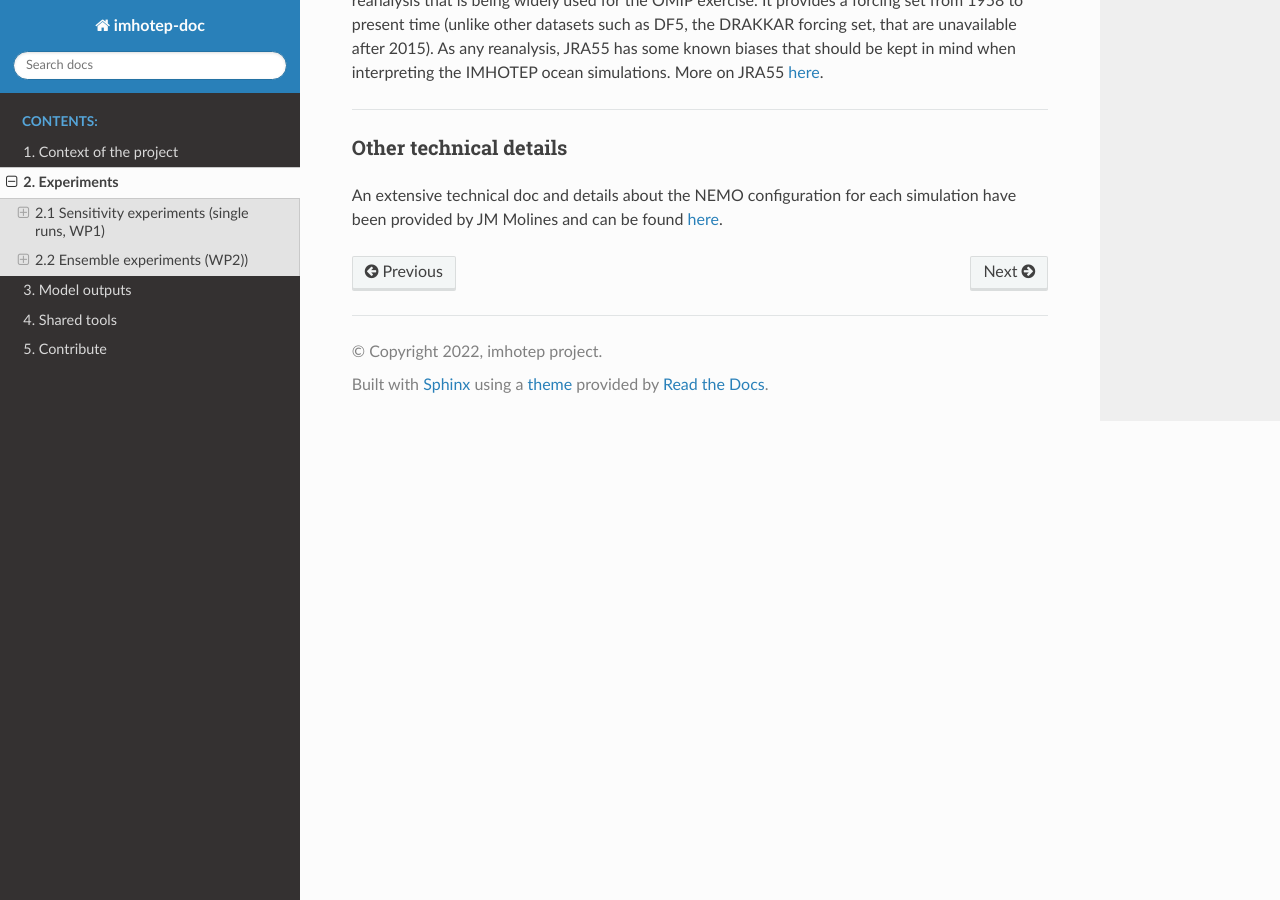
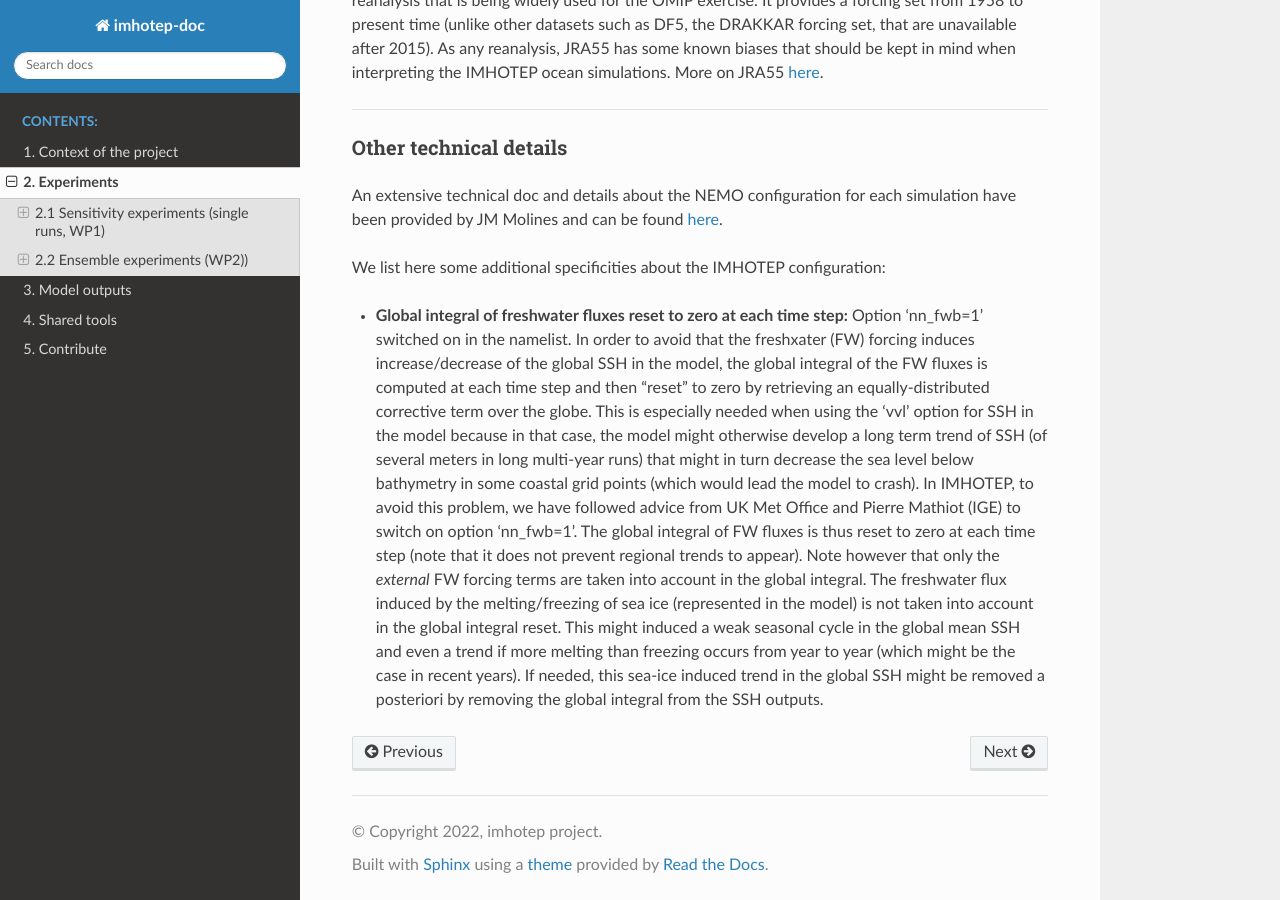
Before and after one commit to imhotep-project/doc-imhotep, a Sphinx documentation site: the page built from source/2-Experiments.md, in a window 1280 px wide and 900 px high, scrolled down 2489 px. Built offline with Sphinx 7.4.7 and the Read the Docs theme 2.0.0, drawn with Linux system fonts in a browser that asks for light colours.

Commit message:
Update 2-Experiments.md

```diff
--- a/source/2-Experiments.md
+++ b/source/2-Experiments.md
@@ -38,3 +38,11 @@ The IMHOTEP ocean simulations are _forced_ by the JRA55 atmoshperic reanalysis.
 ---
 ### Other technical details
 An extensive technical doc and details about the NEMO configuration for each simulation have been provided by JM Molines and can be found [here](https://github.com/molines/IMHOTEP/tree/master/eORCA025/ENSEMBLE_SIMULATIONS).
+
+We list here some additional specificities about the IMHOTEP configuration:
+
+* __Global integral of freshwater fluxes reset to zero at each time step:__
+Option ‘nn_fwb=1’ switched on in the namelist.  In order to avoid that the freshxater (FW) forcing induces increase/decrease of the global SSH in the model, the global  integral of the FW fluxes is computed at each time step and  then “reset” to zero by retrieving  an equally-distributed corrective term over the globe.
+This is especially needed when using the ‘vvl’ option for SSH in the model because in that case, the model might otherwise develop  a long term trend of SSH (of several meters in long multi-year runs)  that might  in turn decrease the sea level below bathymetry in some coastal grid points (which would lead the model to crash).
+In IMHOTEP, to avoid this problem, we have followed advice from UK Met Office and Pierre Mathiot (IGE) to switch on option  ‘nn_fwb=1’. The global integral of FW fluxes is thus reset to zero at each time step (note that it does not prevent regional trends to appear).
+Note however that only the _external_ FW forcing terms are taken into account in the global integral. The freshwater flux induced by the melting/freezing of sea ice (represented in the model) is not taken into account in the global integral reset. This might induced a weak seasonal cycle in the global mean SSH and even a trend if more melting than freezing occurs from year to year (which might be the case in recent years). If needed, this sea-ice induced trend in the global SSH might be removed a posteriori by removing the global integral from the SSH outputs.
```
